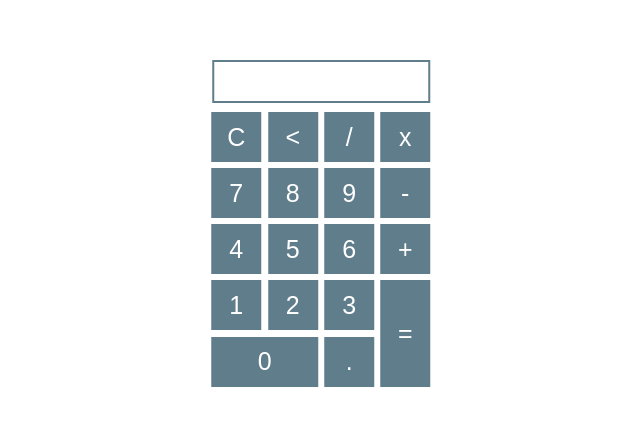
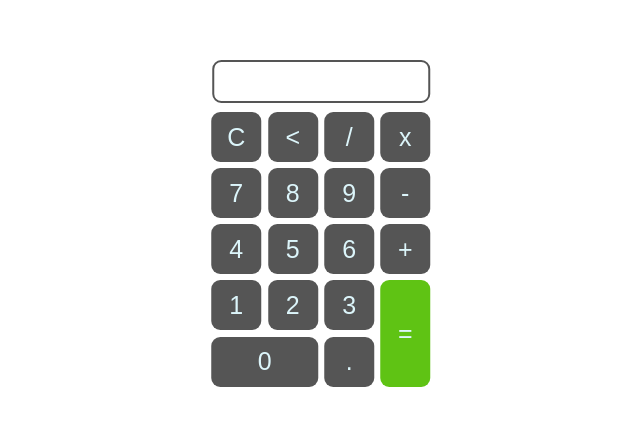
Before and after one commit to dmsqiram/088-4C-DimasqiRamadhani-WebCalculator, a plain HTML site: page index.html in a window 1280 px wide. Shown: the part 177-602 px from the top of the page, without its empty margins (319-959 px from the left). Drawn offline with Linux system fonts and the light colour scheme.

Commit message:
menambahkan favicon dan merubah warna tombol

```diff
--- a/index.html
+++ b/index.html
@@ -3,6 +3,7 @@
      <head>
           <title>Web Calculator</title>
           <link rel="stylesheet" href="style.css">
+          <link rel="shortcut icon" href="Image/calculator.png">
           <script src="calc.js"></script>
      </head>
 
@@ -35,7 +36,7 @@
                          <td><input class="button" type="button" value="1" onclick="insert(1)"></td>
                          <td><input class="button" type="button" value="2" onclick="insert(2)"></td>
                          <td><input class="button" type="button" value="3" onclick="insert(3)"></td>
-                         <td rowspan="5"><input style="height: 107px;" class="button" type="button" value="=" onclick="equal()"></td>
+                         <td rowspan="5"><input style="height: 107px; background-color: #5FC314; color: #DCF5FA;" class="button" type="button" value="=" onclick="equal()"></td>
                     </tr>
                     <tr>
                          <td colspan="2"><input style="width: 107px;" class="button" type="button" value="0" onclick="insert(0)"></td>
--- a/style.css
+++ b/style.css
@@ -9,13 +9,14 @@
      font-size: 25px;
      margin: 2px;
      cursor: pointer;
-     background-color: #607d8b;
+     background-color: #555555;
      border: none;
-     color: #ffffff;
+     color: #DCF5FA;
+     border-radius: 9px;
 }
 
 .button:hover {
-     background-color: #7d9099;
+     background-color: #696969;
 }
 
 .textview {
@@ -23,8 +24,9 @@
      margin: 5px;
      padding: 5px;
      font-size: 25px;
-     border: 2px solid #607d8b;
-     color: #607d8b;
+     border: 2px solid #555555;
+     color: #555555;
+     border-radius: 9px;
 }
 
 .main {
```
Also changed, not shown: Image/calculator.png (added).
